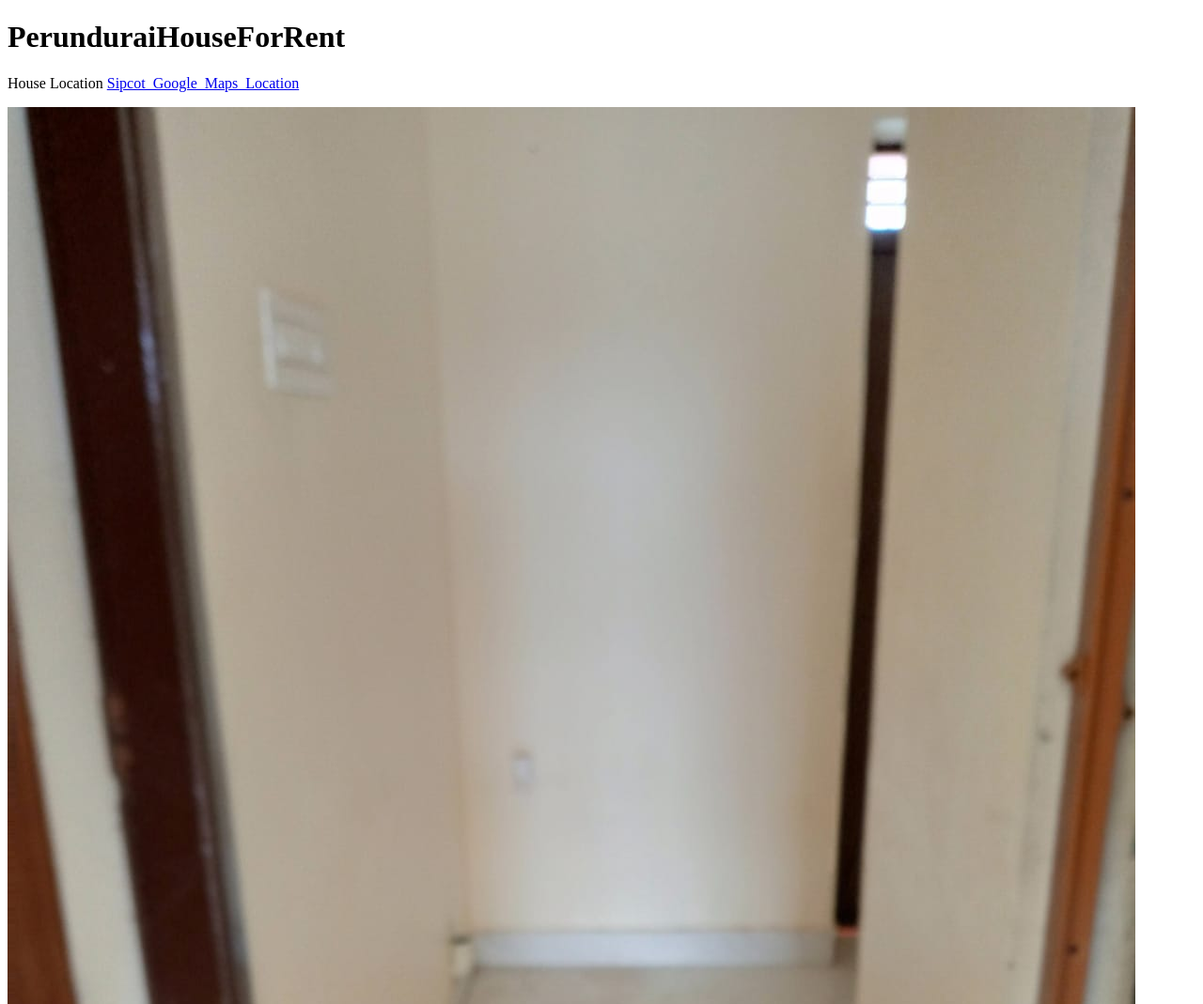
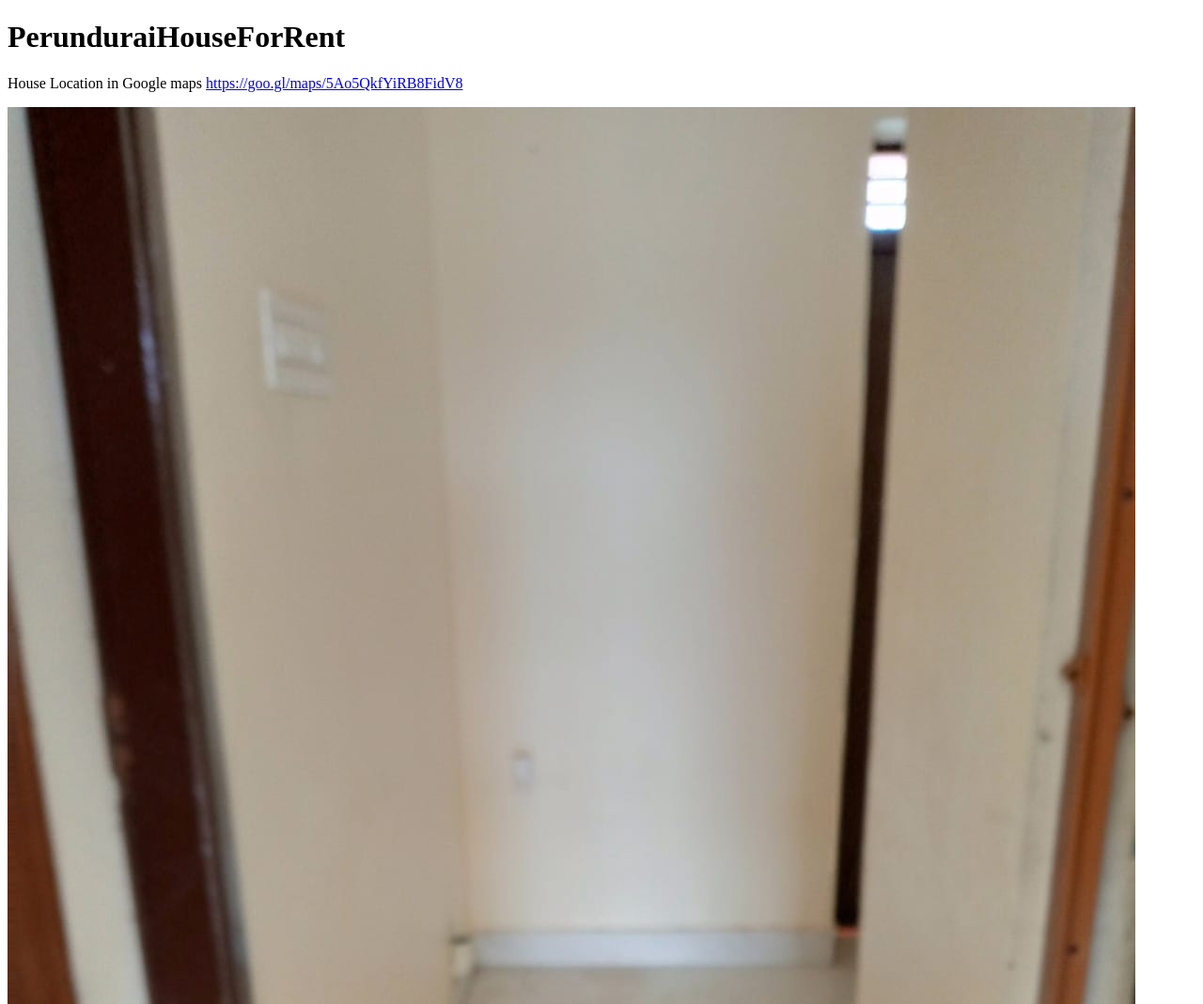
Before and after one commit to perunduraikkillam/perunduraihouseforrent, a plain HTML site: page index.html in a window 1280 px wide. Shown: the top 1069 px of the page at 94% size. Drawn offline with Linux system fonts and the light colour scheme.

Commit message:
Update index.html

```diff
--- a/index.html
+++ b/index.html
@@ -6,7 +6,7 @@
 <body>
   <h1>PerunduraiHouseForRent</h1>
         <p>
-         House Location <a href="https://goo.gl/maps/5Ao5QkfYiRB8FidV8">Sipcot_Google_Maps_Location</a>
+         House Location in Google maps <a href="https://goo.gl/maps/5Ao5QkfYiRB8FidV8">https://goo.gl/maps/5Ao5QkfYiRB8FidV8</a>
       </p>
   <div>
     <img src="Perundurai_SIPCOT2BHK_08_01.jpeg" alt="Perundurai_SIPCOT2BHK_08_01">
```
